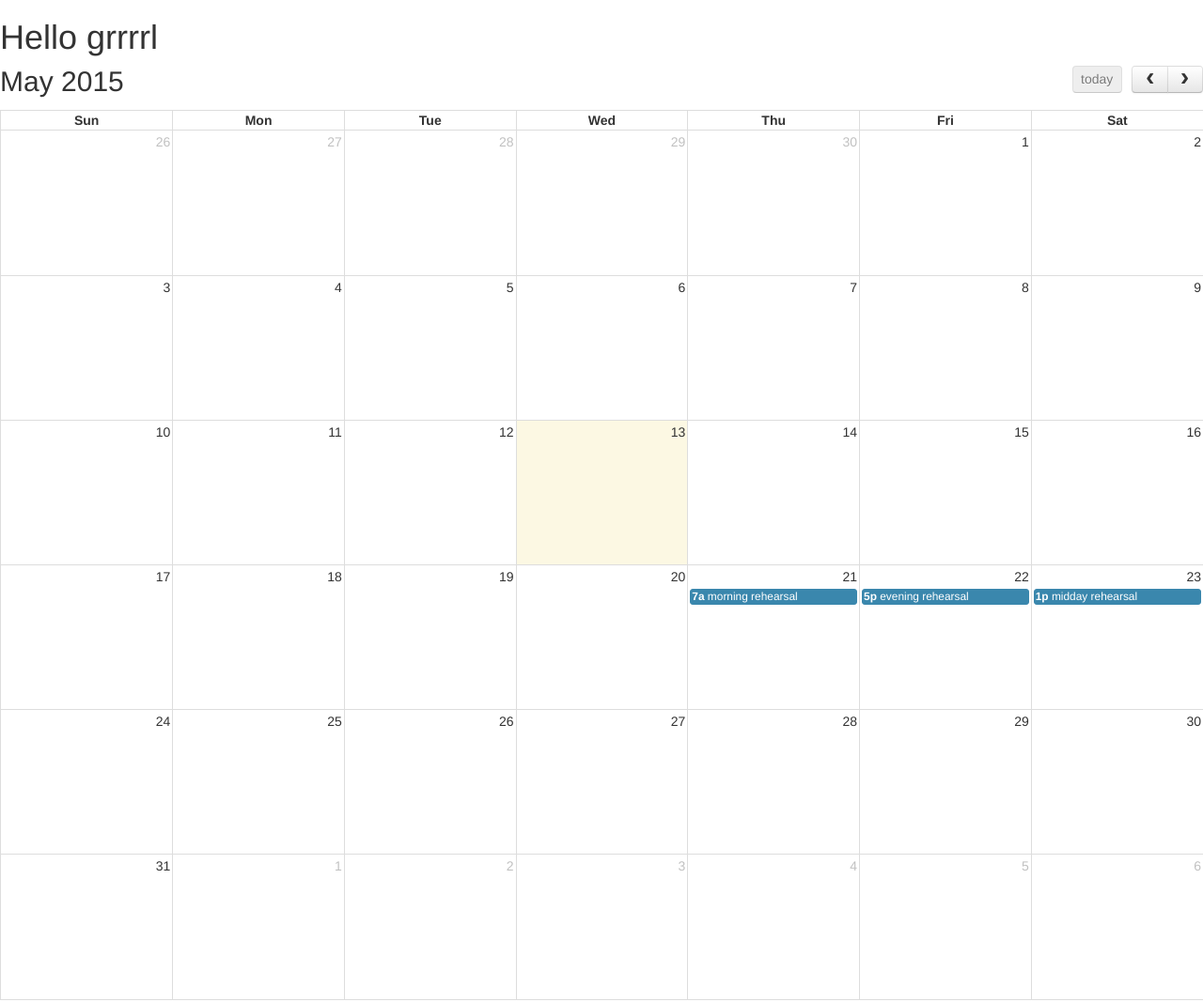
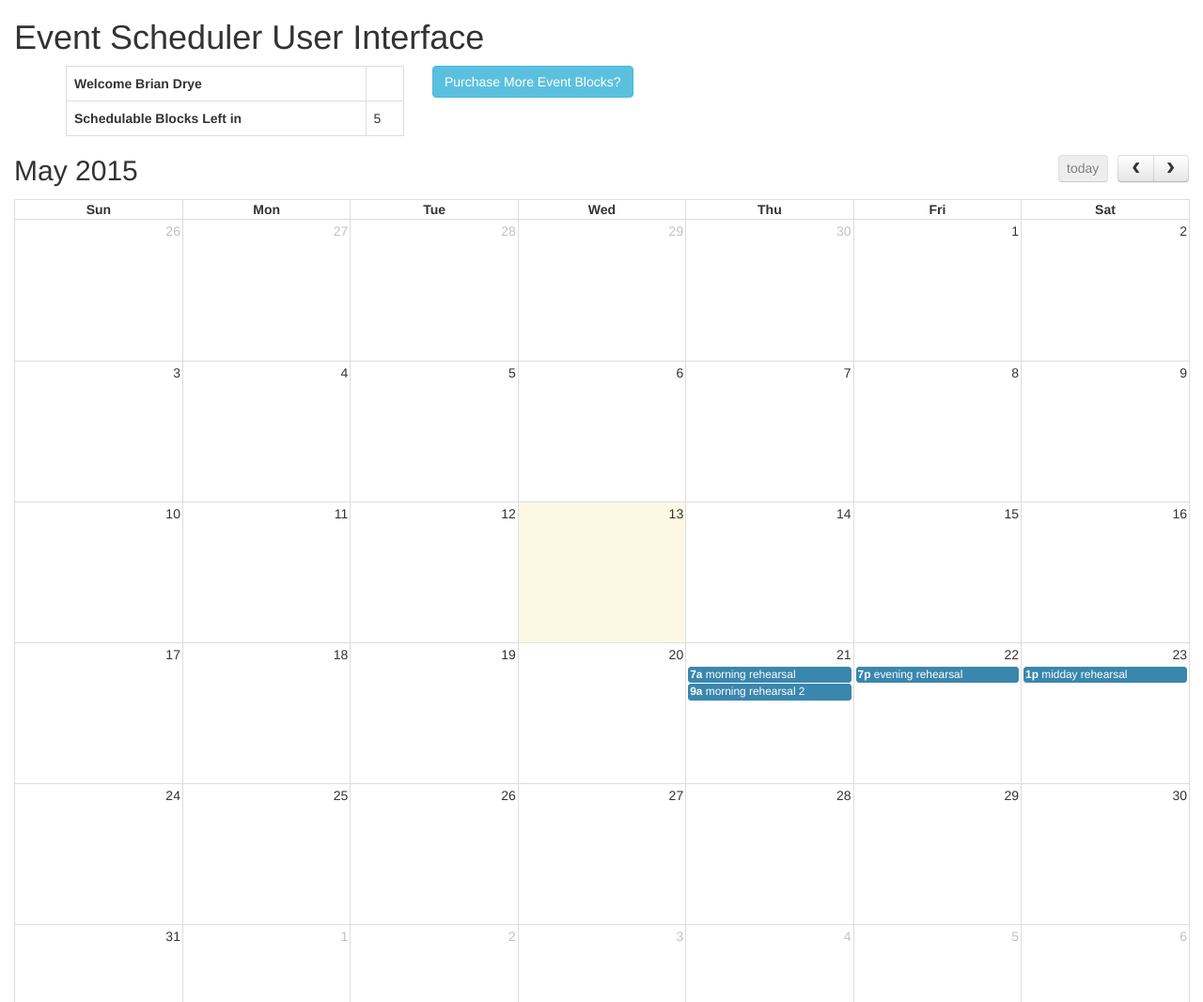
Before and after one commit to avifoxi/iBeamFrontEndSandbox, a website: page public/index.html in a window 1280 px wide. Shown: the top 1067 px of the page at 94% size. Drawn offline with nearby package versions, Linux system fonts and the light colour scheme.

Commit message:
getting up and running with UI building

```diff
--- a/public/app.js
+++ b/public/app.js
@@ -12,10 +12,18 @@ var eventsMay = [
       // ,
       // performance: false
   },
+	{
+      title: 'morning rehearsal 2',
+      start: '2015-05-21 09:00',
+      end: '2015-05-21 11:00'
+      // ,
+      // performance: false
+  },
+
   {
       title: 'evening rehearsal',
-      start: '2015-05-22 17:00',
-      end: '2015-05-22 19:00'
+      start: '2015-05-22 19:00',
+      end: '2015-05-22 21:00'
   },
   {
       title: 'midday rehearsal',
--- a/public/index.html
+++ b/public/index.html
@@ -2,21 +2,50 @@
 <html lang="en">
 <head>
 	<meta charset="UTF-8">
-	<title>Full Cal</title>
+	<title>iBeam UI sandbox</title>
 
 	<link href="https://maxcdn.bootstrapcdn.com/bootstrap/3.3.4/css/bootstrap.min.css" rel="stylesheet">
 	<link rel="stylesheet" href="/bower_packages/fullcalendar/dist/fullcalendar.css">
 
 	<script src="/bower_packages/jquery/dist/jquery.js"></script>
+	<script src="https://maxcdn.bootstrapcdn.com/bootstrap/3.3.4/js/bootstrap.min.js"></script>
 	<script src="/bower_packages/moment/min/moment.min.js"></script>
 	<script src="/bower_packages/fullcalendar/dist/fullcalendar.js"></script>
 
 	<script src='app.js'></script>
 </head>
 <body>
-	<h1>Hello grrrrl</h1>
 
-	<div id='calendar'></div>
+	<div class="container-fluid">
+
+
+		<h1>Event Scheduler User Interface</h1>
+
+
+ 			<div class="container">
+		  	<div class="row">
+					<div class="col-xs-6 col-md-4">
+			  		<table class="table table-bordered ">
+						  <tr>
+						  	<th>Welcome Brian Drye</th>
+
+						  </tr>
+						  <tr>
+						  	<th>Schedulable Blocks Left in <span class="userMonthName"></span></th>
+						  	<td class="userBlocksCount">5</td>
+						  </tr>
+						</table>
+			  	</div>
+			  	<div class="col-xs-6 col-md-4">
+			  		<button type="button" class="btn btn-info">Purchase More Event Blocks?</button>
+
+			  	</div>
+			  </div>
+		  </div>
+
+		<div id='calendar'></div>
+
+	</div>
 
 	<script>
 
```
